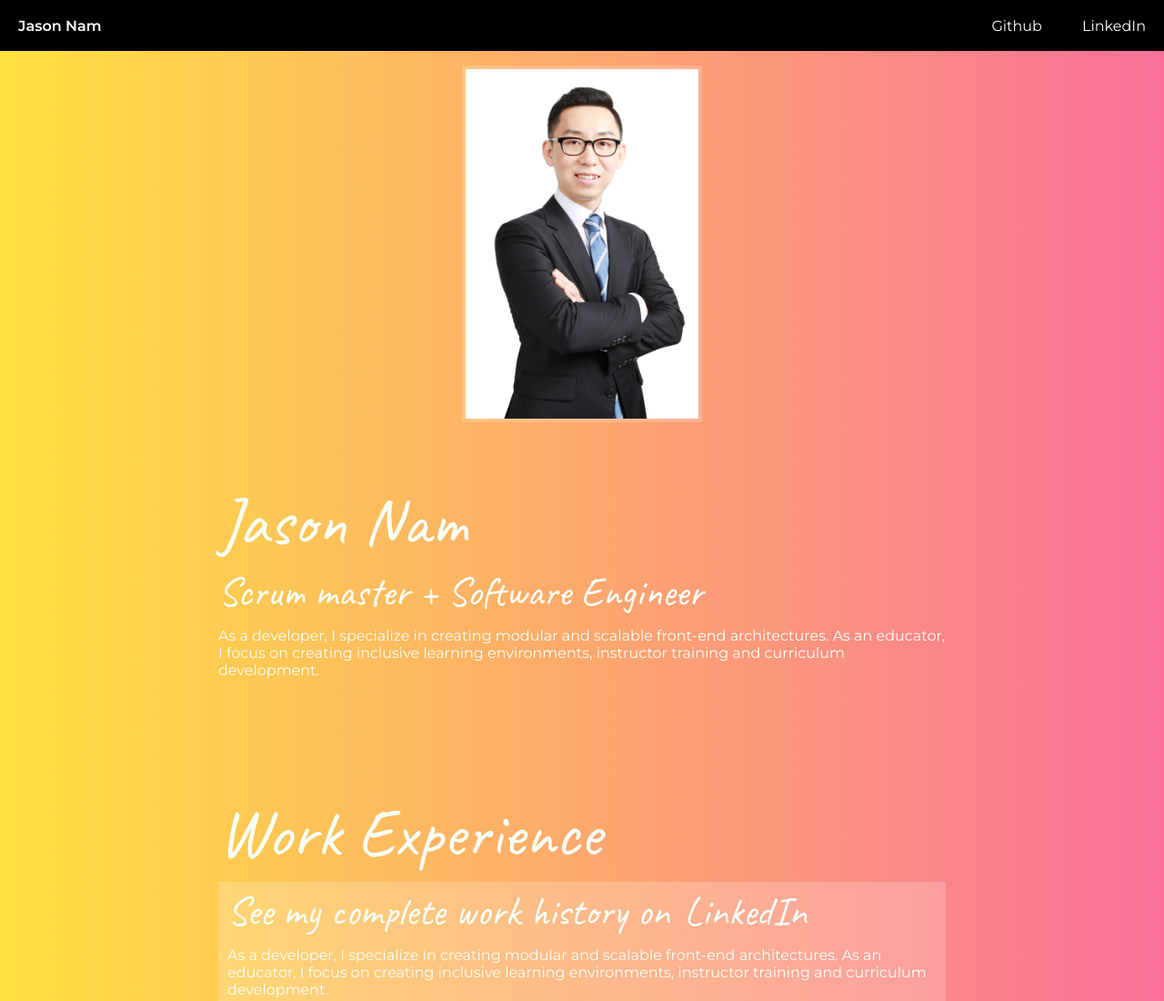
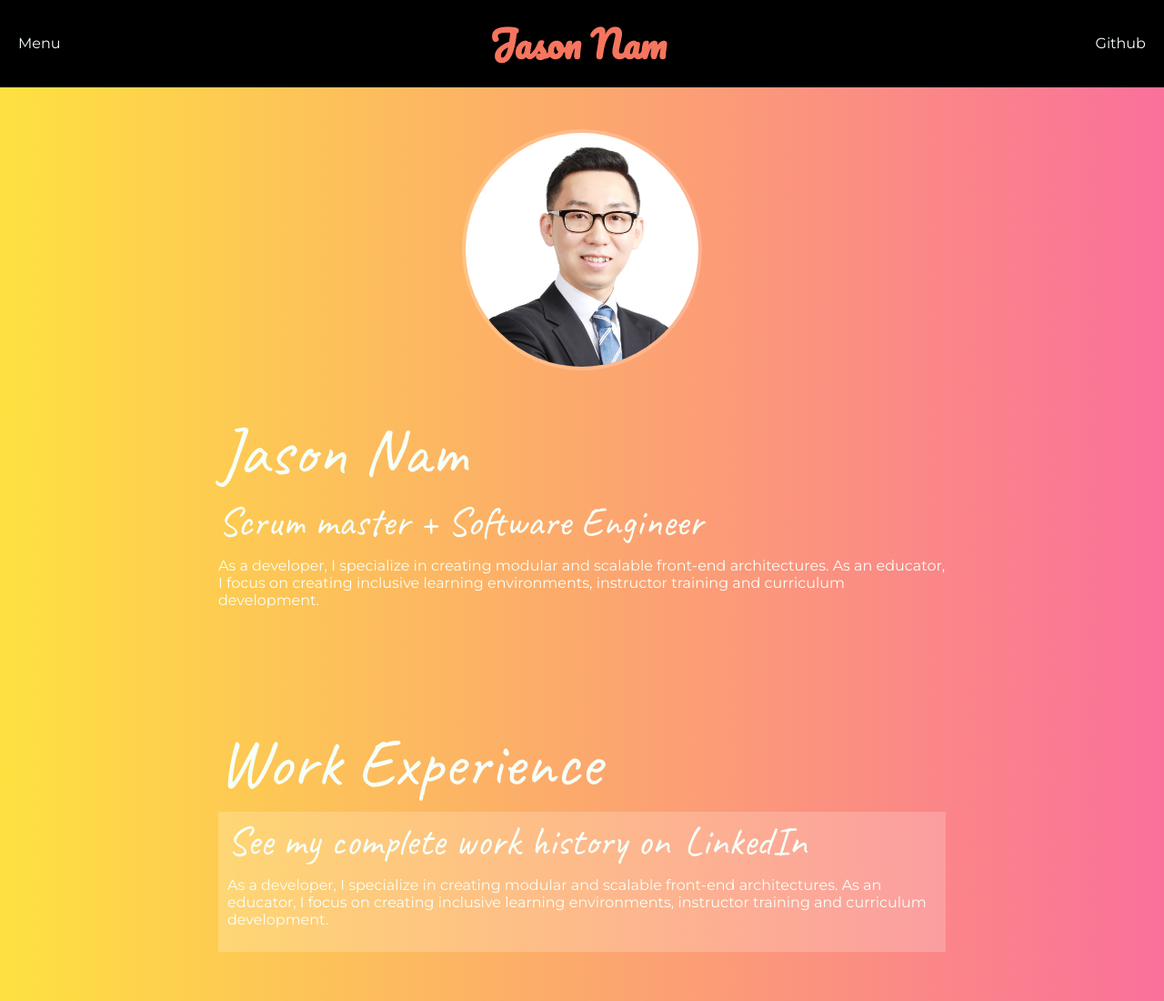
Before and after one commit to neep305/my-profile, a website: page index.html in a window 1280 px wide. Shown: the top 1100 px of the page at 91% size. Drawn offline with Linux system fonts and the light colour scheme.

Commit message:
edit profile image and header

```diff
--- a/css/styles.css
+++ b/css/styles.css
@@ -49,13 +49,22 @@ h2 {
     margin: 0 auto;
 }
 
+.navbar {
+    align-items: center;
+    text-align: center;
+    height: 6em;
+    line-height: 6em;
+}
+
 header > .logo {
-    font-size: 1rem;
+    color: #f6755e;
+    font-family: 'Pacifico', cursive;
+    font-size: 2.5em;
     font-weight: 600;
-    /* height: inherit; */
-    /* line-height: inherit; */
-
+    height: inherit;
+    line-height: inherit;
     text-decoration: none;
+    display: inline-block;
 }
 
 .content-wrap {
@@ -79,7 +88,7 @@ header > .logo {
     box-shadow: 0px 0px 0px 4px rgba(255, 255, 255, 0.2);
     width: 20%;
     display: inline-block;
-    /* border-radius: 20%; */
+    border-radius: 100%;
 }
 
 .portrait-area {
@@ -94,7 +103,7 @@ header > .logo {
 .portrait-div {
     display: flex;
     justify-content: center;
-    margin: 20px 0;
+    margin: 50px 0 0 0;
 }
 
 .image.fit {
--- a/index.html
+++ b/index.html
@@ -3,20 +3,25 @@
     <meta name="viewport" content="width=device-width, initial-scale=1.0">
     <title>Jason Nam, Tech Educator + Front-end Developer</title>
     <link href="https://fonts.googleapis.com/css?family=Caveat|Montserrat:400,600&display=swap" rel="stylesheet">
+    <link href="https://fonts.googleapis.com/css2?family=Pacifico&display=swap" rel="stylesheet">
     <link rel="stylesheet" type="text/css" href="./css/styles.css">
 <head>
 <body>
     <div class="main">
         <header class="navbar">
-            <a class="logo">Jason Nam</a>
+            <nav class="left">
+                <a href="#menu">
+                    <span>Menu</span>
+                </a>
+            </nav>
+            <a href="#" class="logo">Jason Nam</a>
             <nav>
                 <a href="#">Github</a>
-                <a href="#">LinkedIn</a>
             </nav>
         </header>
         <section class="portrait">
             <div class="portrait-div">
-                <img class="image round" src="./img/jason-nam.jpg">
+                <img class="image round" src="./img/my-profile.jpg">
             </div>
         </section>
         <section class="projects">
```
Also changed, not shown: img/my-profile.jpg (added).
